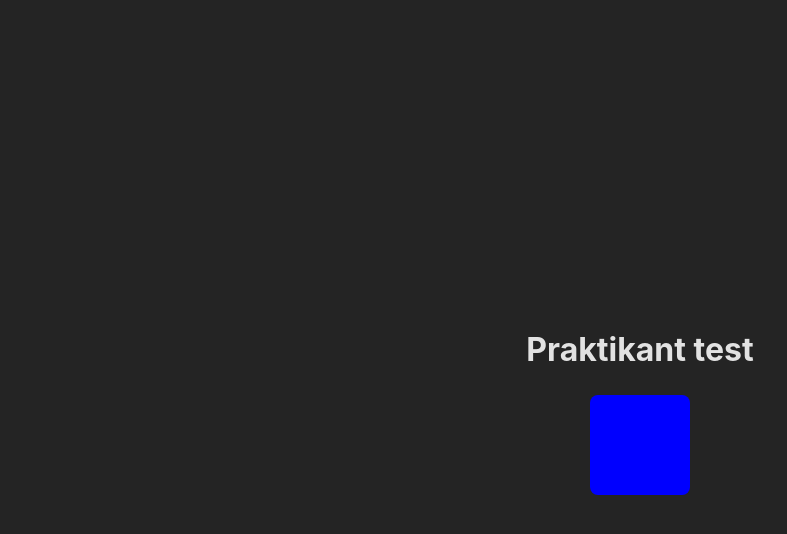
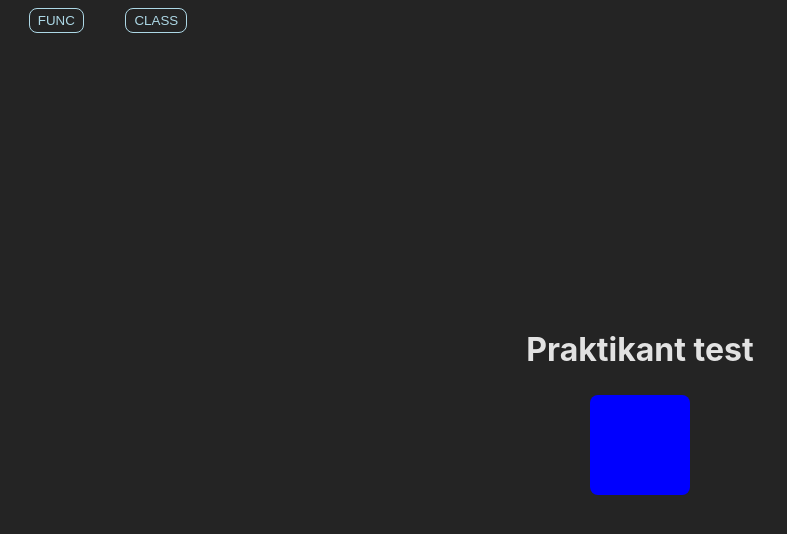
Before and after one commit to hannaforssell/praktikant_test, a React (Vite) app: page / in a window 1280 px wide. Shown: the top 534 px of the page, without its empty margins (0-787 px from the left). Built offline with nearby package versions, Linux system fonts and the light colour scheme.

Commit message:
Add new comp

```diff
--- a/src/App.tsx
+++ b/src/App.tsx
@@ -1,15 +1,28 @@
 import './App.css'
 import { Box } from './components/box'
+import { Toggle } from './misc/comps/toggle'
+import { Text } from './components/text'
 import { useState } from 'react'
 
 export const App = () => {
   const [colorOne, setColorOne] = useState("blue");
+  const [showClass, setShowClass] = useState(false);
+
+  const onClassClick = () => {
+    setShowClass(true)
+  }
+
+  const onFuncClick = () => {
+    setShowClass(false)
+  }
+
   return (
     <>
       <h1>Praktikant test</h1>
       <div className='main-container'>
-        <Box onClick={() => setColorOne("red")} color={colorOne} />
+        {showClass ? <Text title='Klass komponent' /> : <Box onClick={() => setColorOne("red")} color={colorOne} />}
       </div>
+      <Toggle onClassClick={onClassClick} onFuncClick={onFuncClick} />
     </>
   )
 }
--- /dev/null
+++ b/src/components/text.css
@@ -0,0 +1,32 @@
+button {
+    padding: 4px 8px;
+}
+
+.textContainer {
+    display: flex;
+    flex-direction: column;
+    justify-content: center;
+    align-items: center;
+}
+
+.textListContainer {
+    margin-top: 30px;
+    padding: 8px;
+    overflow: auto;
+    display: flex;
+    flex-direction: column;
+    justify-content: center;
+    align-items: center;
+}
+
+.inputContainer {
+    display: flex;
+    gap: 0.7rem;
+}
+
+input {
+    border: 1px solid black;
+    border-radius: 4px;
+    outline: none;
+    background-color: aliceblue;
+}
--- /dev/null
+++ b/src/components/text.tsx
@@ -0,0 +1,45 @@
+import React from "react";
+import "./text.css";
+
+interface ITextProps {
+    title: string;
+}
+
+interface ITextState {
+    textValue: string;
+    textList: string[];
+}
+
+export class Text extends React.Component<ITextProps, ITextState> {
+    constructor(props: ITextProps) {
+        super(props);
+        this.state = {
+            textList: [],
+            textValue: ""
+        }
+    }
+
+    private onAddText = () => {
+        if(this.state.textValue == "") return;
+        const newTextArray = this.state.textList;
+        newTextArray.push(this.state.textValue);
+        this.setState({textList: newTextArray, textValue: ""})
+    }
+
+    render(): React.ReactNode {
+        return (
+            <div className="textContainer">
+                <h3>{this.props.title}</h3>
+                <div className="inputContainer">
+                    <input onChange={(e) => this.setState({textValue: e.target.value})} value={this.state.textValue} />
+                    <button onClick={this.onAddText}>Klicka här</button>
+                </div>
+                <div className="textListContainer">
+                    {this.state.textList.map(t => {
+                        return <p>{t}</p>
+                    })}
+                </div>
+            </div>
+        )
+    }
+}
--- /dev/null
+++ b/src/misc/comps/toggle.css
@@ -0,0 +1,24 @@
+.toggleBox {
+    display: flex;
+    justify-content: space-around;
+    padding: 8px;
+    position: absolute;
+    top: 0;
+    left: 0;
+    width: 200px;
+}
+
+button {
+    background: none;
+    border: 1px solid lightblue;
+    padding: 8px 16px;
+    cursor: pointer;
+    color: lightblue;
+    border-radius: 8px;
+}
+
+button:hover {
+    background-color: lightcyan;
+    border: 1px solid black;
+    color: black;
+}
--- /dev/null
+++ b/src/misc/comps/toggle.tsx
@@ -0,0 +1,15 @@
+import "./toggle.css";
+
+interface IToggleProps {
+    onFuncClick: () => void;
+    onClassClick: () => void;
+}
+
+export const Toggle = ({onClassClick, onFuncClick}: IToggleProps) => {
+    return (
+        <div className="toggleBox">
+            <button onClick={onFuncClick}>FUNC</button>
+            <button onClick={onClassClick}>CLASS</button>
+        </div>
+    )
+}
```
Also changed, not shown: 1 other file (tests, documents, lock files or other folders).
